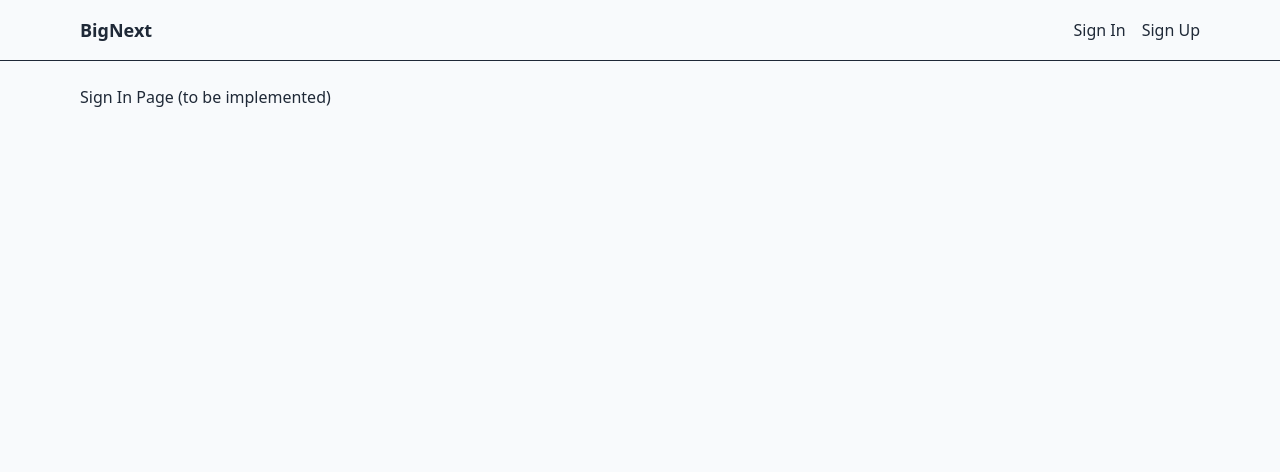
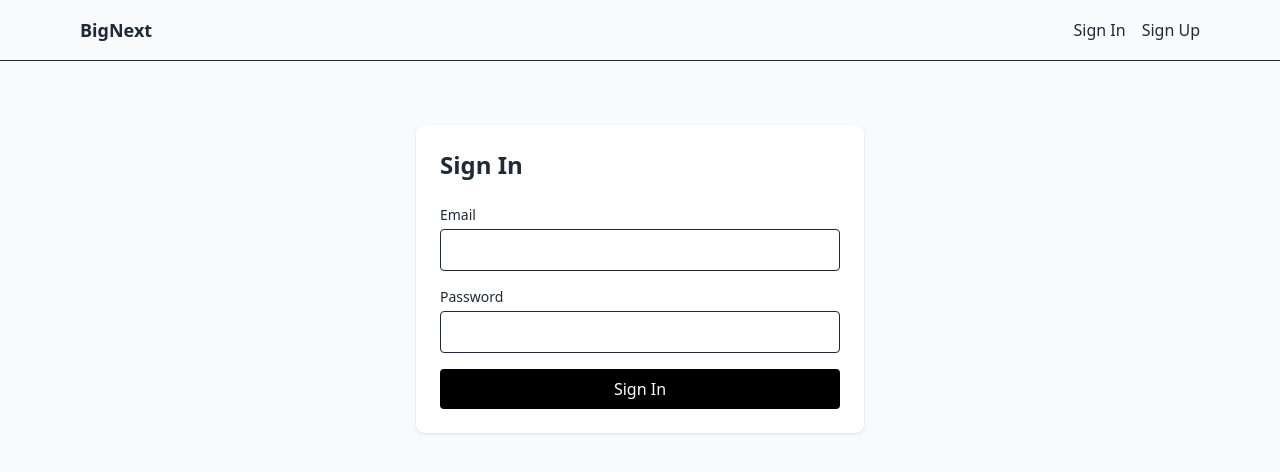
Before and after one commit to kryderman-prog/bignext, a Next.js app: page /signin in a window 1280 px wide. Shown: the top 472 px of the page. Built offline with nearby package versions, Linux system fonts and the light colour scheme.

Commit message:
commit 8

```diff
--- a/app/signin/page.tsx
+++ b/app/signin/page.tsx
@@ -1,3 +1,97 @@
+"use client";
+
+import { useState } from "react";
+import { useRouter } from "next/navigation";
+
 export default function SignInPage() {
-  return <div>Sign In Page (to be implemented)</div>;
+  const router = useRouter();
+
+  const [form, setForm] = useState({
+    email: "",
+    password: "",
+  });
+
+  const [error, setError] = useState("");
+
+  const handleChange = (e: React.ChangeEvent<HTMLInputElement>) => {
+    const { name, value } = e.target;
+
+    setForm((prev) => ({
+      ...prev,
+      [name]: value,
+    }));
+  };
+
+  const handleSubmit = async (e: React.FormEvent) => {
+    e.preventDefault();
+
+    setError("");
+
+    // 🔍 Basic validation
+    if (!form.email || !form.password) {
+      setError("All fields are required");
+      return;
+    }
+
+    // 🔥 Future API integration
+    /*
+    const res = await fetch("/api/auth/signin", {
+      method: "POST",
+      body: JSON.stringify(form),
+    });
+    */
+
+    // Temporary success
+    console.log("Login:", form);
+
+    router.push("/landing");
+  };
+
+  return (
+    <div className="max-w-md mx-auto mt-10 bg-white p-6 rounded-lg shadow">
+      <h1 className="text-2xl font-bold mb-6">Sign In</h1>
+
+      <form onSubmit={handleSubmit} className="space-y-4">
+
+        {/* Email */}
+        <div>
+          <label className="block text-sm mb-1">Email</label>
+          <input
+            name="email"
+            type="email"
+            required
+            value={form.email}
+            onChange={handleChange}
+            className="w-full border rounded px-3 py-2"
+          />
+        </div>
+
+        {/* Password */}
+        <div>
+          <label className="block text-sm mb-1">Password</label>
+          <input
+            name="password"
+            type="password"
+            required
+            value={form.password}
+            onChange={handleChange}
+            className="w-full border rounded px-3 py-2"
+          />
+        </div>
+
+        {/* Error */}
+        {error && (
+          <p className="text-red-500 text-sm">{error}</p>
+        )}
+
+        {/* CTA */}
+        <button
+          type="submit"
+          className="w-full bg-black text-white py-2 rounded"
+        >
+          Sign In
+        </button>
+      </form>
+    </div>
+  );
 }
--- a/app/signup/page.tsx
+++ b/app/signup/page.tsx
@@ -6,12 +6,13 @@ import { useRouter } from "next/navigation";
 export default function SignUpPage() {
   const router = useRouter();
 
-  const [form, setForm] = useState({
-    name: "",
-    email: "",
-    password: "",
-    role: "reader", // default
-  });
+ const [form, setForm] = useState({
+  name: "",
+  email: "",
+  password: "",
+  confirmPassword: "",
+  role: "reader",
+});
 
   const handleChange = (
     e: React.ChangeEvent<HTMLInputElement | HTMLSelectElement>
```
Also changed, not shown: 1 other file (tests, documents, lock files or other folders).
